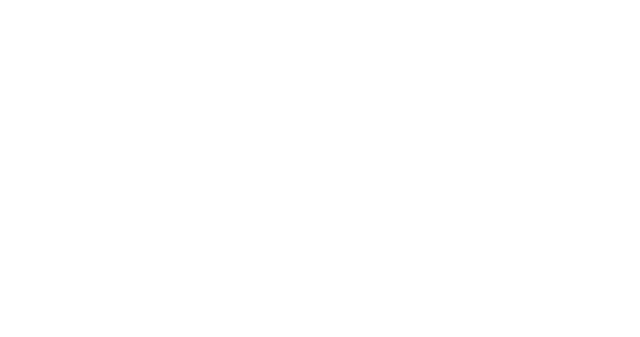
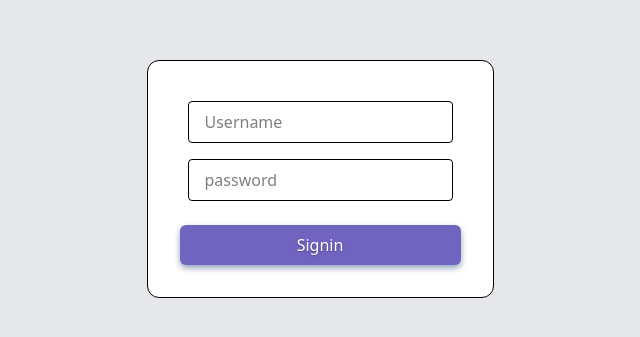
Before and after one commit to harshjindal13/brainly-fe-f, a React (Vite) app: page /signin in a window 1280 px wide. Before the commit this address had no page. Shown: the part 221-558 px from the top of the page, without its empty margins (320-960 px from the left). Built offline with nearby package versions, Linux system fonts and the light colour scheme.

Commit message:
small fixes

```diff
--- a/src/App.tsx
+++ b/src/App.tsx
@@ -1,11 +1,15 @@
 import { Route, Routes } from "react-router";
 import { Dashboard } from "./pages/Dashboard";
+import { Signup } from "./pages/Signup";
+import { Signin } from "./pages/Signin";
 
 function App() {
   return (
     <>
       <Routes>
         <Route path="/dashboard" element={<Dashboard />} />
+        <Route path="/signup" element={<Signup />} />
+        <Route path="/signin" element={<Signin />} />
       </Routes>
     </>
   );
--- a/src/pages/Signin.tsx
+++ b/src/pages/Signin.tsx
@@ -1,5 +1,19 @@
+import { Button } from "../components/Button";
+import { Input } from "../components/Input";
+
 export const Signin = () => {
   return (
-    <div>Signin</div>
-  )
-}
+    <div className="flex h-screen w-screen items-center justify-center bg-gray-200">
+      <div className="min-w-48 rounded-xl border bg-white p-8">
+        <Input placeholder="Username" />
+        <Input placeholder="password" />
+
+        <div className="flex items-center justify-center pt-4">
+          <Button variant="primary" fullWidth={true} loading={false}>
+            Signin
+          </Button>
+        </div>
+      </div>
+    </div>
+  );
+};
--- a/src/pages/Signup.tsx
+++ b/src/pages/Signup.tsx
@@ -9,10 +9,9 @@
         <Input placeholder="Password"/>
 
         <div className="flex justify-center pt-4">
-          <Button onClick={signup} loading={false} variant="primary" text="Signup" fullWidth={true} />
+          <Button loading={false} variant="primary" fullWidth={true} > Signup </Button>
         </div>
       </div>
-      Signup
     </div>
   );
 };
```
